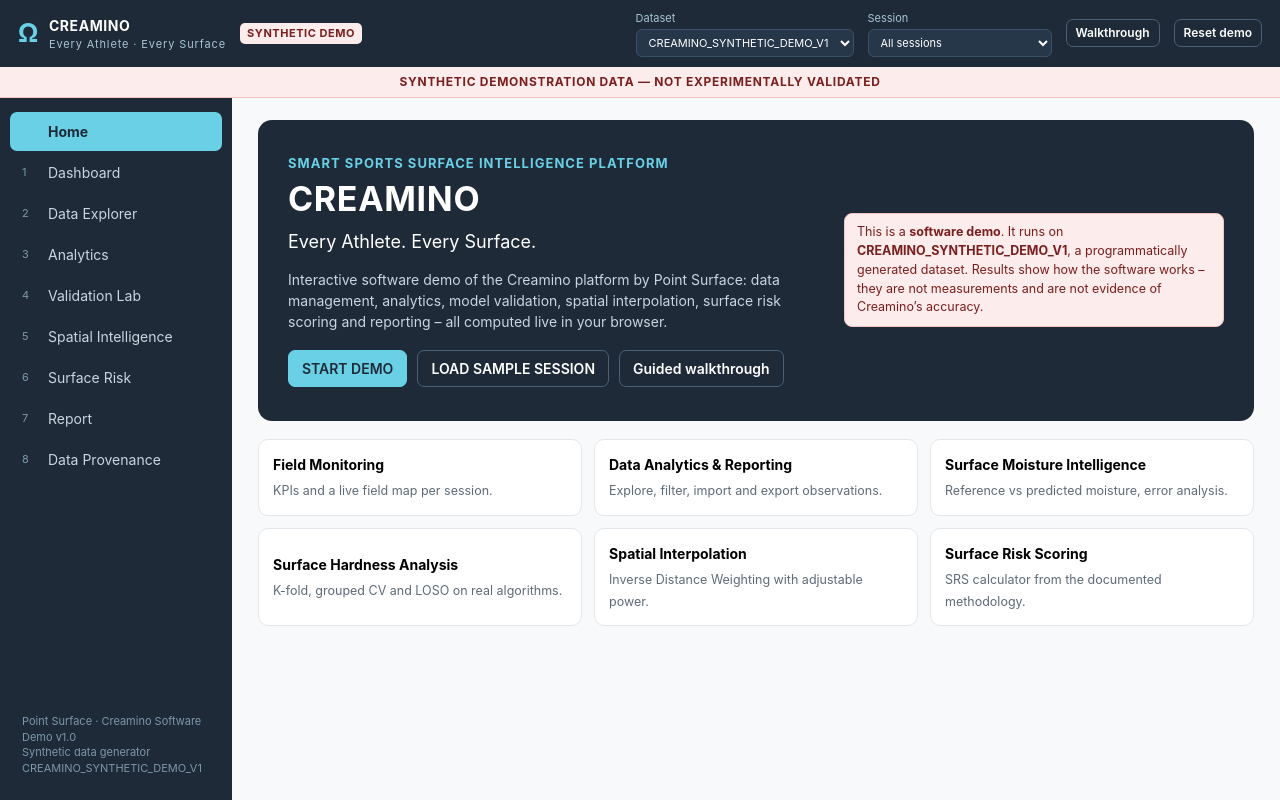
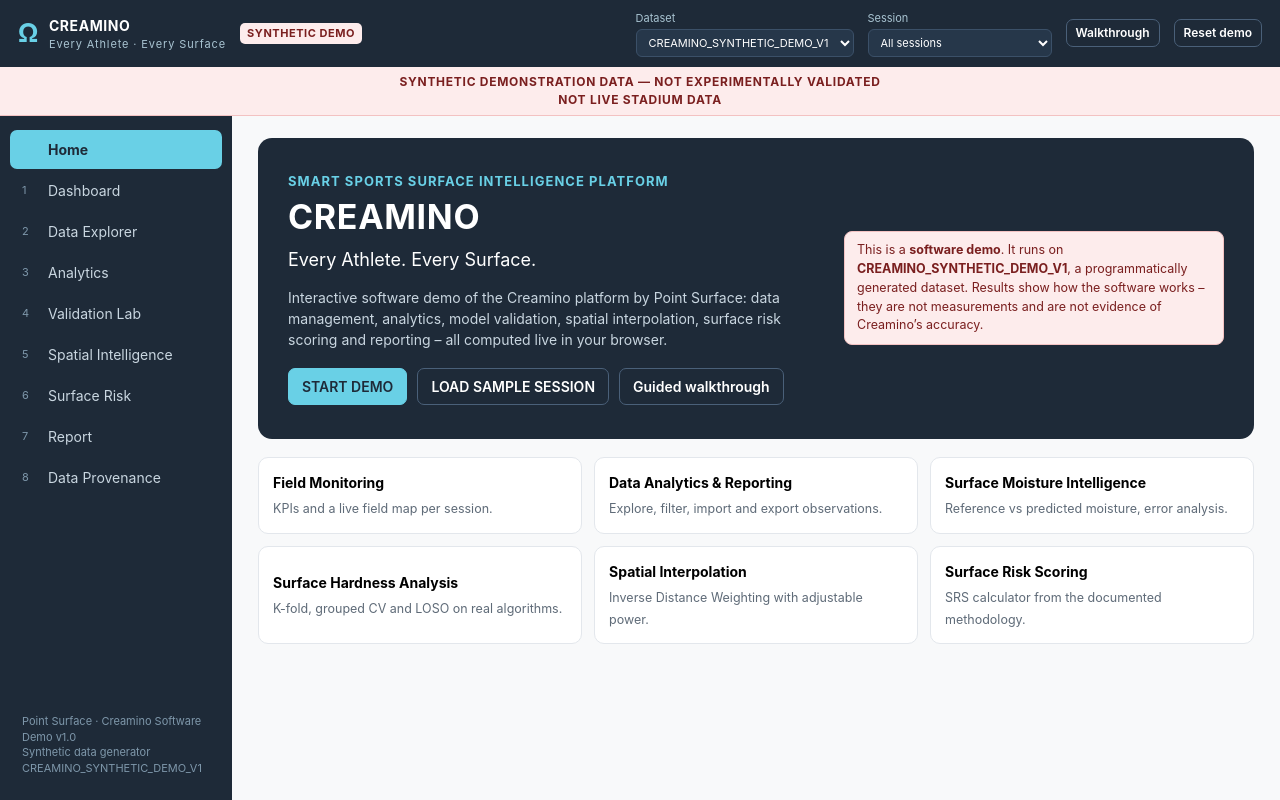
Before and after one commit to pmateev-sketch/creamino-lab, a plain HTML site: page index.html in a window 1280 px wide. Drawn offline with Linux system fonts and the light colour scheme.

Commit message:
Lab banner: add NOT LIVE STADIUM DATA line
Co-Authored-By: Claude Opus 5.5 <noreply@anthropic.com>
Claude-Session: https://claude.ai/code/session_01EzLfhEo3GhUKpEu3toSNky

```diff
--- a/index.html
+++ b/index.html
@@ -20,7 +20,7 @@
     <button class="btn ghost small" id="walkBtn">Walkthrough</button>
     <button class="btn ghost small" id="resetBtn">Reset demo</button>
   </header>
-  <div class="banner" id="banner">SYNTHETIC DEMONSTRATION DATA — NOT EXPERIMENTALLY VALIDATED</div>
+  <div class="banner" id="banner">SYNTHETIC DEMONSTRATION DATA — NOT EXPERIMENTALLY VALIDATED<br>NOT LIVE STADIUM DATA</div>
   <nav class="side" id="nav" aria-label="Modules"></nav>
   <main id="main" tabindex="-1"></main>
 </div>
--- a/js/app.js
+++ b/js/app.js
@@ -168,8 +168,8 @@
     $('#sessSelect').value = state.session;
     var tag = $('#statusTag'); tag.textContent = d.status; tag.className = 'tag ' + statusClass(d.status);
     var b = $('#banner');
-    if (d.status === STATUS[0]) { b.className = 'banner'; b.textContent = 'SYNTHETIC DEMONSTRATION DATA — NOT EXPERIMENTALLY VALIDATED'; }
-    else if (d.status === STATUS[1]) { b.className = 'banner exp'; b.textContent = 'EXPERIMENTAL REFERENCE DATA — USER-PROVIDED, NOT INDEPENDENTLY VALIDATED'; }
+    if (d.status === STATUS[0]) { b.className = 'banner'; b.innerHTML = 'SYNTHETIC DEMONSTRATION DATA — NOT EXPERIMENTALLY VALIDATED<br>NOT LIVE STADIUM DATA'; }
+    else if (d.status === STATUS[1]) { b.className = 'banner exp'; b.innerHTML = 'EXPERIMENTAL REFERENCE DATA — USER-PROVIDED, NOT INDEPENDENTLY VALIDATED<br>NOT LIVE STADIUM DATA'; }
     else { b.className = 'banner val'; b.textContent = 'INDEPENDENTLY VALIDATED RESULTS — see provenance log for the validation record'; }
   }
   function go(view) { state.view = view; render(); window.scrollTo(0, 0); var m = $('#main'); if (m) m.focus({ preventScroll: true }); }
```
